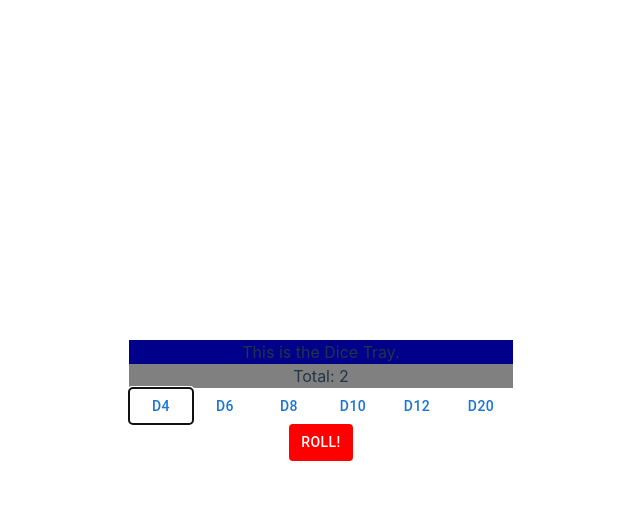
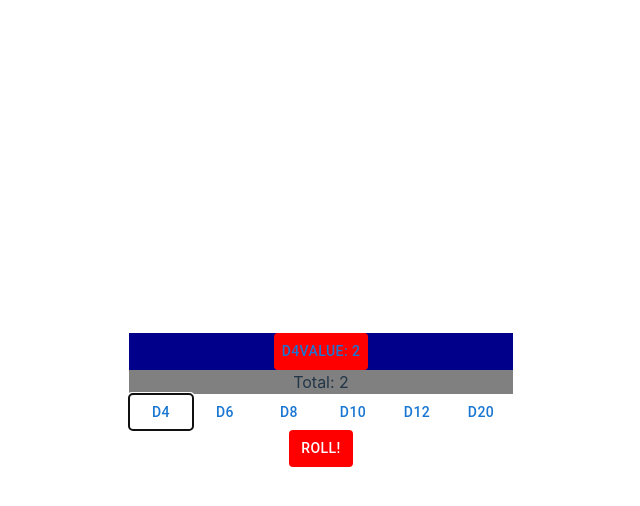
Before and after one commit to chengmic/Dice-Roller, a React (Vite) app: page / in a window 1280 px wide. Both pictures are taken after a click on the button "D4". Shown: the top 506 px of the page, without its empty margins (319-959 px from the left). Built offline with nearby package versions, Linux system fonts and the light colour scheme.

Commit message:
add individual roll display

```diff
--- a/src/App.jsx
+++ b/src/App.jsx
@@ -4,32 +4,45 @@ import Grid2 from '@mui/material/Grid2';
 import { useState } from 'react';
 import { useEffect } from 'react';
 
+const dieColors = {
+  4: 'red',
+  6: 'orange',
+  8: 'yellow',
+  10: 'green',
+  12: 'blue',
+  20: 'purple'
+};
 
 function GenerateNum(min, max) {
   /*max is inclusive*/
   return Math.floor(Math.random() * (Math.floor(max) - Math.ceil(min) + 1) + min);
 }
 
+function DisplayDie({die}) {
+  return(
+    <Grid2>
+      Die Size: {die.size} <br />
+      Die Value: {die.value}
+    </Grid2>
+  );
+};
+
 function App() {
   const [rolledDice, setRolledDice] = useState([]);
   const [total, setTotal] = useState(0);
 
-  useEffect (() => {
-    console.log(rolledDice);
-  }, [rolledDice])
-
   const handleDieButtonClick = (dieSize) => {
     const roll = (GenerateNum(1, dieSize));
-    console.log("Roll value: " + roll)
+    console.log("Roll value: " + roll);
 
     /* die json object */
     const die = {
       size: dieSize,
       value: roll
-    }
+    };
 
-    setRolledDice([...rolledDice, die])
-    setTotal (total + die.value);
+    setRolledDice([...rolledDice, die]);
+    setTotal(total + die.value);
   }
 
   return (
@@ -42,7 +55,14 @@ function App() {
         id="DiceTray"
         style = {{backgroundColor: "darkblue"}}
       >
-        This is the Dice Tray.
+        {/* Display individual die when button is clicked */}
+        { rolledDice.map((curDie, i) =>
+          <Button key={i} style={{backgroundColor: dieColors[curDie.size]}}>
+            D{curDie.size}
+            Value: {curDie.value}
+          </Button>
+        )}
+
       </Grid2>
 
       {/*Total Display*/}
```
